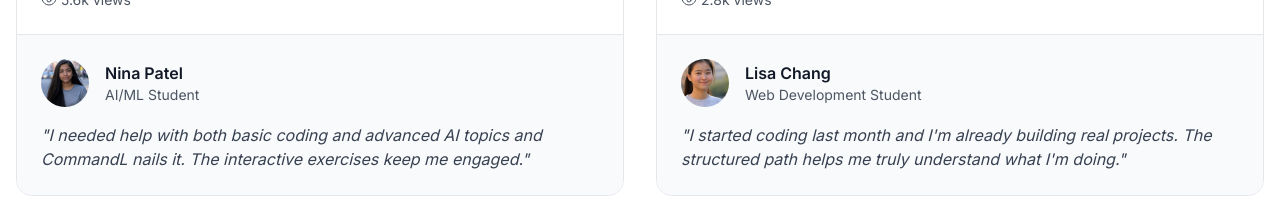
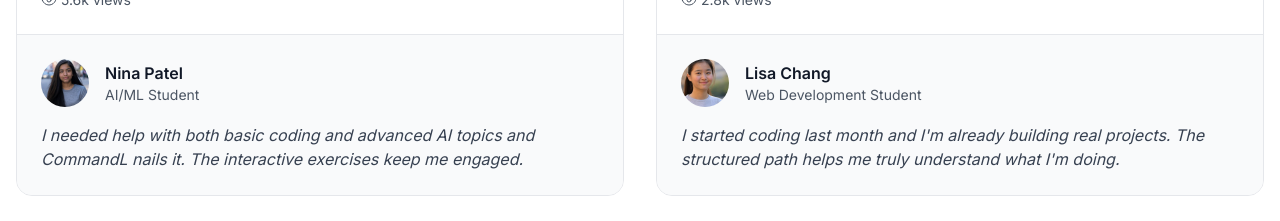
Before and after one commit to vallamulla-sreeja/commandl, a Next.js app: page / in a window 1280 px wide. Shown: the part 4600-4821 px from the top of the page. Built offline with nearby package versions, Linux system fonts and the light colour scheme; no server answers.

Commit message:
fix deployment issues

```diff
--- a/app/components/CallToAction.tsx
+++ b/app/components/CallToAction.tsx
@@ -1,5 +1,5 @@
 'use client'
-import React, { useState } from 'react';
+import React from 'react';
 
 const CallToAction = () => {
 
--- a/app/components/FeaturedProjects.tsx
+++ b/app/components/FeaturedProjects.tsx
@@ -2,7 +2,7 @@
 
 import Image from 'next/image';
 import Link from 'next/link';
-import { TagIcon, UserGroupIcon, EyeIcon } from '@heroicons/react/24/outline';
+import { UserGroupIcon, EyeIcon } from '@heroicons/react/24/outline';
 
 interface Project {
   id: number;
@@ -58,7 +58,7 @@ export default function FeaturedProjects() {
           </h2>
           <p className="text-xl text-gray-600 max-w-3xl mx-auto">
             Discover what our students have built in just 2 weeks. From AI-powered applications to environmental impact trackers,
-            see how they're making a difference through code.
+            see how they&apos;re making a difference through code.
           </p>
         </div>
 
--- a/app/components/Testimonials.tsx
+++ b/app/components/Testimonials.tsx
@@ -1,8 +1,7 @@
 "use client"
 
 import Image from 'next/image';
-import Link from 'next/link';
-import { TagIcon, UserGroupIcon, EyeIcon } from '@heroicons/react/24/outline';
+import { EyeIcon } from '@heroicons/react/24/outline';
 import { Metadata } from 'next';
 import Head from 'next/head';
 
@@ -204,7 +203,7 @@ export default function Testimonials() {
                       </figcaption>
                     </div>
                     <blockquote className="text-gray-700 italic font-nunito">
-                      "{project.testimonial}"
+                      {project.testimonial}
                     </blockquote>
                   </figure>
                 </div>
--- a/app/projects/page.tsx
+++ b/app/projects/page.tsx
@@ -1,9 +1,8 @@
 'use client';
 
-import { useState } from 'react';
 import Navbar from '../components/Navbar';
 import Footer from '../components/Footer';
-import { TagIcon, UserGroupIcon, EyeIcon } from '@heroicons/react/24/outline';
+import { EyeIcon } from '@heroicons/react/24/outline';
 import Image from 'next/image';
 
 interface Project {
@@ -177,7 +176,7 @@ export default function Projects() {
                     </div>
                   </div>
                   <blockquote className="text-gray-700 italic font-nunito">
-                    "{project.testimonial}"
+                    {project.testimonial}
                   </blockquote>
                 </div>
               </div>
```
